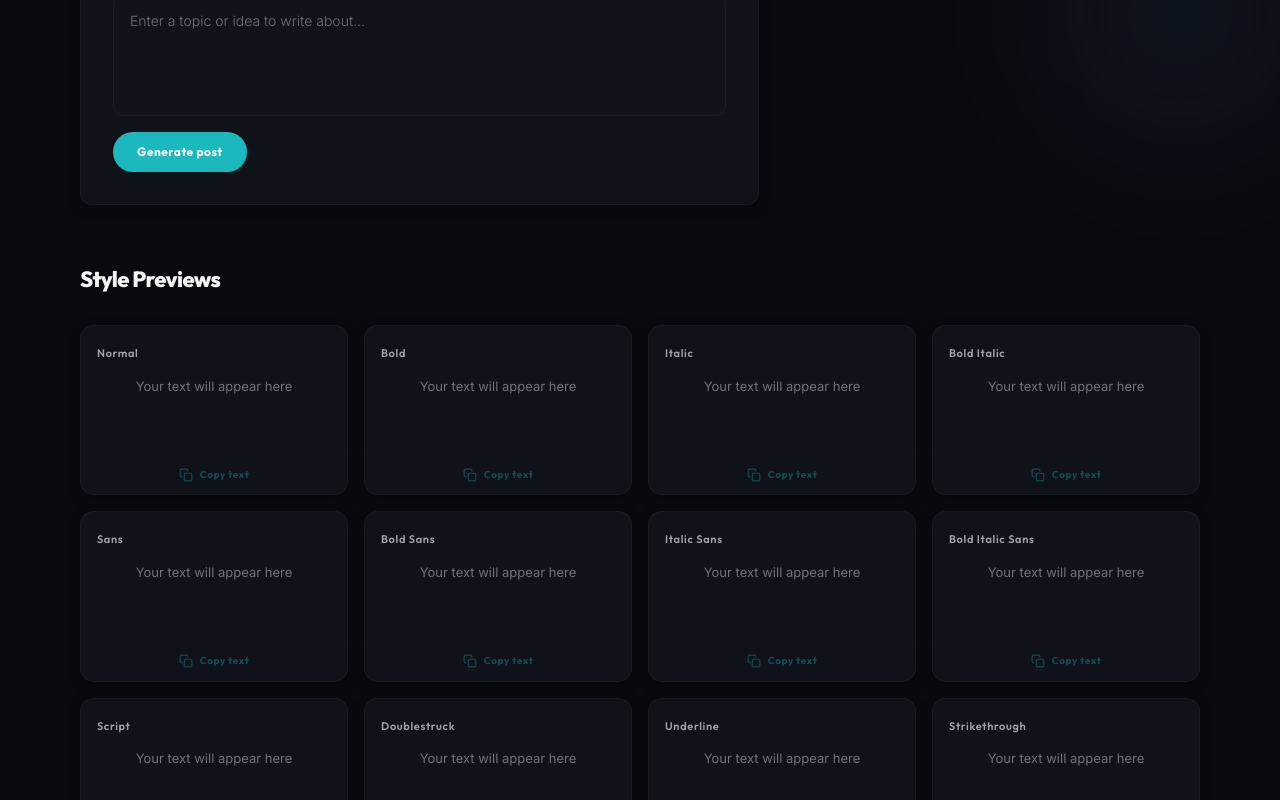
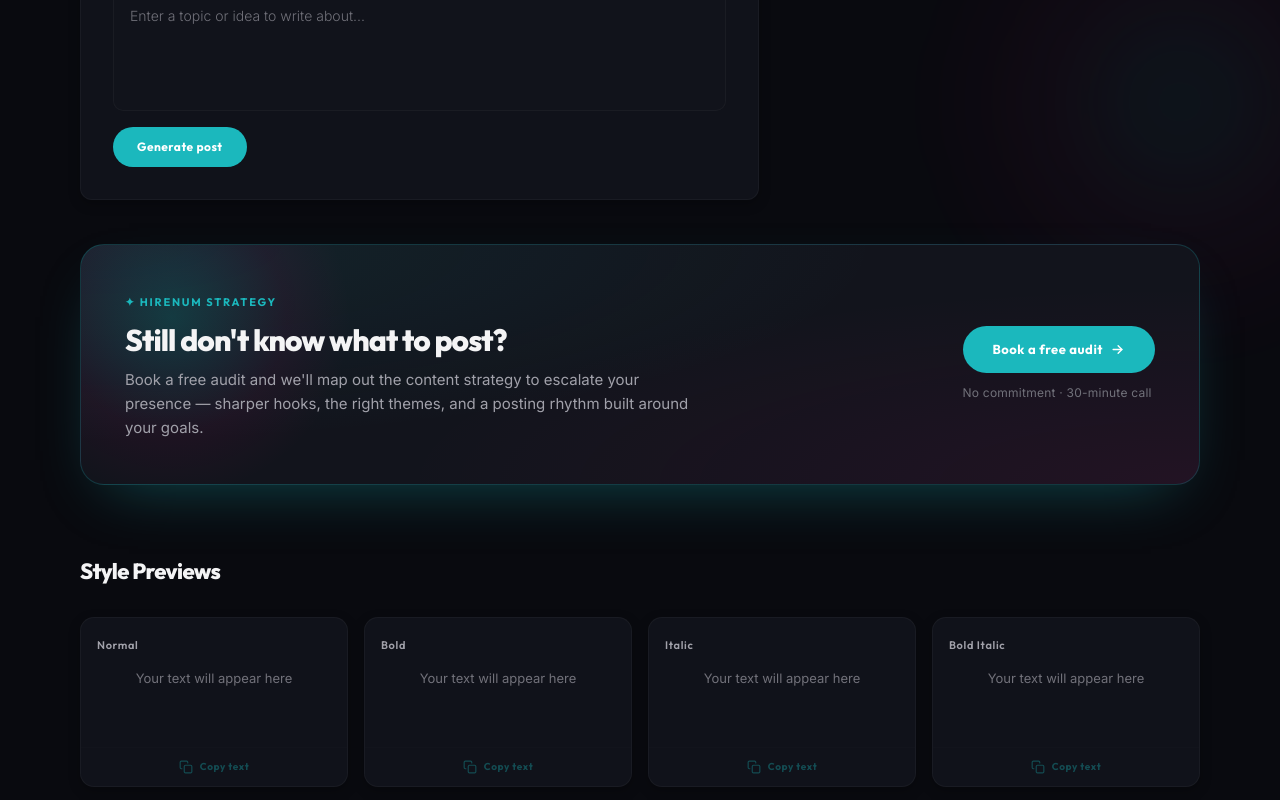
Before and after one commit to Muhammad-Abdullah24/post-formatter, a Next.js app: page / in a window 1280 px wide. Shown: the part 1080-1880 px from the top of the page. Built offline with nearby package versions, Linux system fonts and the light colour scheme.

Commit message:
free audit feature

```diff
--- a/app/globals.css
+++ b/app/globals.css
@@ -1697,6 +1697,107 @@ input:focus {
 
 /* ── Style previews ── */
 
+/* ── Audit CTA ── */
+.audit-cta-section {
+  padding-top: clamp(24px, 4vw, 44px);
+  padding-bottom: clamp(4px, 1.5vw, 12px);
+  position: relative;
+}
+
+.audit-card {
+  position: relative;
+  overflow: hidden;
+  display: flex;
+  align-items: center;
+  justify-content: space-between;
+  gap: clamp(24px, 4vw, 56px);
+  flex-wrap: wrap;
+  padding: clamp(28px, 4vw, 44px);
+  border-radius: 24px;
+  border: 1px solid rgba(27, 184, 189, 0.22);
+  background:
+    radial-gradient(130% 150% at 0% 0%, rgba(27, 184, 189, 0.10) 0%, transparent 55%),
+    radial-gradient(130% 150% at 100% 100%, rgba(220, 0, 120, 0.08) 0%, transparent 55%),
+    var(--surface);
+  box-shadow: 0 24px 60px -28px rgba(27, 184, 189, 0.40);
+}
+
+.audit-card-glow {
+  position: absolute;
+  top: -45%;
+  left: -8%;
+  width: 360px;
+  height: 360px;
+  background: radial-gradient(circle, rgba(27, 184, 189, 0.18) 0%, rgba(220, 0, 120, 0.06) 45%, transparent 70%);
+  pointer-events: none;
+}
+
+.audit-card-content {
+  position: relative;
+  z-index: 1;
+  max-width: 580px;
+}
+
+.audit-card-eyebrow {
+  display: inline-block;
+  font-family: 'Outfit', sans-serif;
+  font-size: 11px;
+  font-weight: 700;
+  letter-spacing: 0.16em;
+  text-transform: uppercase;
+  color: #1BB8BD;
+  margin-bottom: 12px;
+}
+
+.audit-card-title {
+  font-family: 'Outfit', sans-serif;
+  font-size: clamp(22px, 3vw, 30px);
+  font-weight: 800;
+  letter-spacing: -0.03em;
+  line-height: 1.15;
+  color: var(--ink);
+  margin: 0 0 10px;
+}
+
+.audit-card-sub {
+  font-size: clamp(14px, 1.6vw, 15px);
+  line-height: 1.6;
+  color: var(--ink-secondary);
+  margin: 0;
+}
+
+.audit-card-action {
+  position: relative;
+  z-index: 1;
+  display: flex;
+  flex-direction: column;
+  align-items: flex-start;
+  gap: 10px;
+  flex-shrink: 0;
+}
+
+.audit-card-btn {
+  text-decoration: none;
+}
+
+.audit-card-note {
+  font-size: 12px;
+  letter-spacing: 0.02em;
+  color: var(--ink-tertiary);
+}
+
+@media (max-width: 640px) {
+  .audit-card {
+    flex-direction: column;
+    align-items: flex-start;
+    text-align: left;
+  }
+  .audit-card-action,
+  .audit-card-btn {
+    width: 100%;
+  }
+}
+
 .style-previews-section {
   padding-top: clamp(32px, 5vw, 56px);
   padding-bottom: clamp(32px, 5vw, 56px);
--- a/app/page.js
+++ b/app/page.js
@@ -20,7 +20,6 @@ const MARQUEE_ITEMS = [
   'Hook suggestions',
   'Readability scoring',
   'One-click copy',
-  'Free forever',
 ];
 
 const NAV_LINKS = [
@@ -29,6 +28,9 @@ const NAV_LINKS = [
   { href: '#ghostwriter', label: 'AI Writer' },
   { href: '#preview',     label: 'Preview' },
 ];
+
+// Where the "Book a free audit" CTA points. Swap for your booking/calendar link.
+const AUDIT_URL = 'https://hirenum.com';
 
 const FOOTER_COLS = [
   {
@@ -312,7 +314,6 @@ export default function Home() {
       <header className="hero anim-fade-up-2">
         <div className="container">
           <div className="hero-floating-badge anim-float">
-            <span className="hero-badge-tag">Free Tool</span>
             <span className="hero-badge-text">
               Built by <strong>Hirenum</strong> for LinkedIn creators
             </span>
@@ -486,6 +487,39 @@ export default function Home() {
           </aside>
         </div>
 
+        {/* ── Audit CTA ── */}
+        <section id="audit" className="audit-cta-section">
+          <div className="container">
+            <div className="audit-card hover-lift">
+              <div className="audit-card-glow" aria-hidden="true" />
+              <div className="audit-card-content">
+                <span className="audit-card-eyebrow">✦ Hirenum Strategy</span>
+                <h2 className="audit-card-title">Still don&apos;t know what to post?</h2>
+                <p className="audit-card-sub">
+                  Book a free audit and we&apos;ll map out the content strategy to escalate
+                  your presence — sharper hooks, the right themes, and a posting rhythm
+                  built around your goals.
+                </p>
+              </div>
+              <div className="audit-card-action">
+                <a
+                  href={AUDIT_URL}
+                  target="_blank"
+                  rel="noopener noreferrer"
+                  className="btn btn-primary btn-lg audit-card-btn"
+                >
+                  Book a free audit
+                  <svg width="15" height="15" viewBox="0 0 24 24" fill="none" stroke="currentColor" strokeWidth="2.2" strokeLinecap="round" strokeLinejoin="round" aria-hidden="true">
+                    <path d="M5 12h14" />
+                    <path d="M13 6l6 6-6 6" />
+                  </svg>
+                </a>
+                <span className="audit-card-note">No commitment · 30-minute call</span>
+              </div>
+            </div>
+          </div>
+        </section>
+
         <StylePreviews text={text} />
       </main>
 
@@ -543,7 +577,7 @@ export default function Home() {
           {/* Footer bottom bar */}
           <div className="footer-bottom">
             <p className="footer-text">
-              A free tool by{' '}
+              A tool by{' '}
               <a href="https://hirenum.com" target="_blank" rel="noopener noreferrer" className="footer-link">Hirenum</a>
               {' '}— LinkedIn personal branding for founders and leaders.
             </p>
--- a/components/LinkedInPreview.jsx
+++ b/components/LinkedInPreview.jsx
@@ -309,7 +309,7 @@ export default function LinkedInPreview({ text }) {
           <div className="li-social-counts">
             <a href="https://www.linkedin.com/company/hirenum/posts/?feedView=all" target="_blank" rel="noopener noreferrer" className="li-reactions-row" style={{ textDecoration: 'none', color: 'inherit' }}>
               <ReactionStack />
-              <span className="li-reactions-text">Noor and 10 others</span>
+              <span className="li-reactions-text">Noor and 24 others</span>
             </a>
             <div className="li-counts-row">
               <a href="https://www.linkedin.com/company/hirenum/posts/?feedView=all" target="_blank" rel="noopener noreferrer" style={{ textDecoration: 'none', color: 'inherit' }}>400 comments</a>
```
